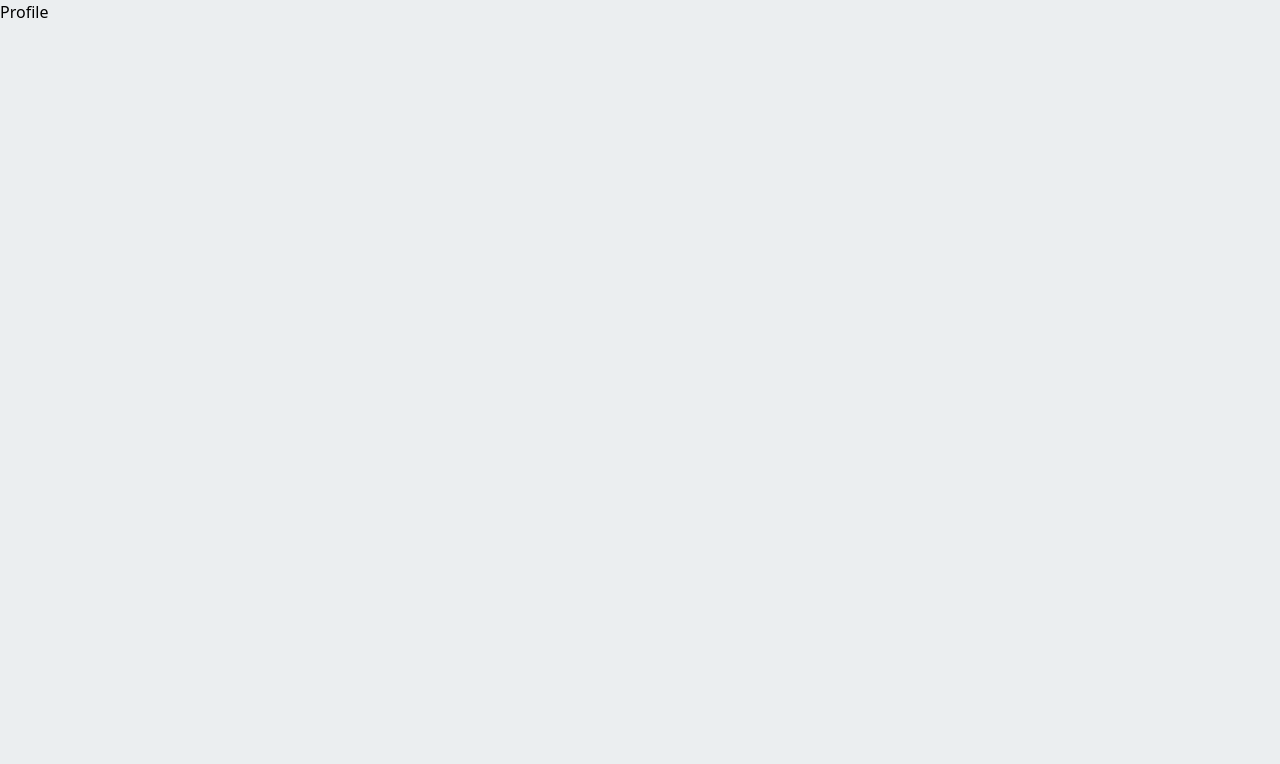
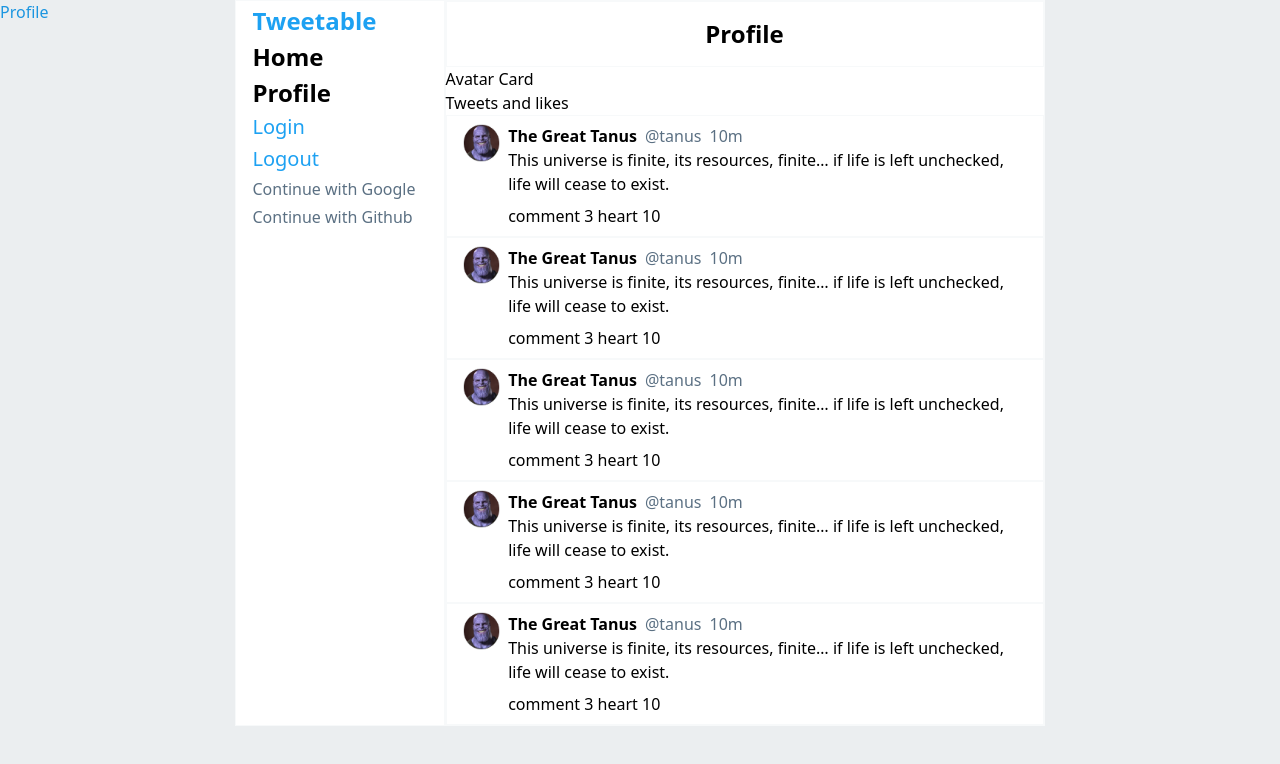
Before and after one commit to xtrator/tailwind-tweetable, a React (Vite) app: page /profile in a window 1280 px wide. Shown: the top 764 px of the page. Built offline with nearby package versions, Linux system fonts and the light colour scheme.

Commit message:
create basic Profile page layout

```diff
--- a/src/routes/Profile.jsx
+++ b/src/routes/Profile.jsx
@@ -1,7 +1,29 @@
-import React from 'react'
+import React from "react";
+import Feed from "../components/page/Feed";
+import Nav from "../components/page/Nav";
+import Tweets from "../components/tweet/Tweets";
 
 export default function Profile() {
   return (
-    <div>Profile</div>
-  )
+    <>
+      <div className="absolute text-primary-hover m-auto">Profile</div>
+      <div className="flex justify-center">
+        <div className="flex">
+          <Nav />
+          <div className="bg-white border border-background-2 2xl:w-[800px] sm:w-[600px]">
+            <h2 className="p-4 text-2xl font-semibold text-center border border-background-2">
+              Profile
+            </h2>
+            <div>
+              <p>Avatar Card</p>
+            </div>
+            <div>
+              <p>Tweets and likes</p>
+            </div>
+            <Tweets />
+          </div>
+        </div>
+      </div>
+    </>
+  );
 }
```
